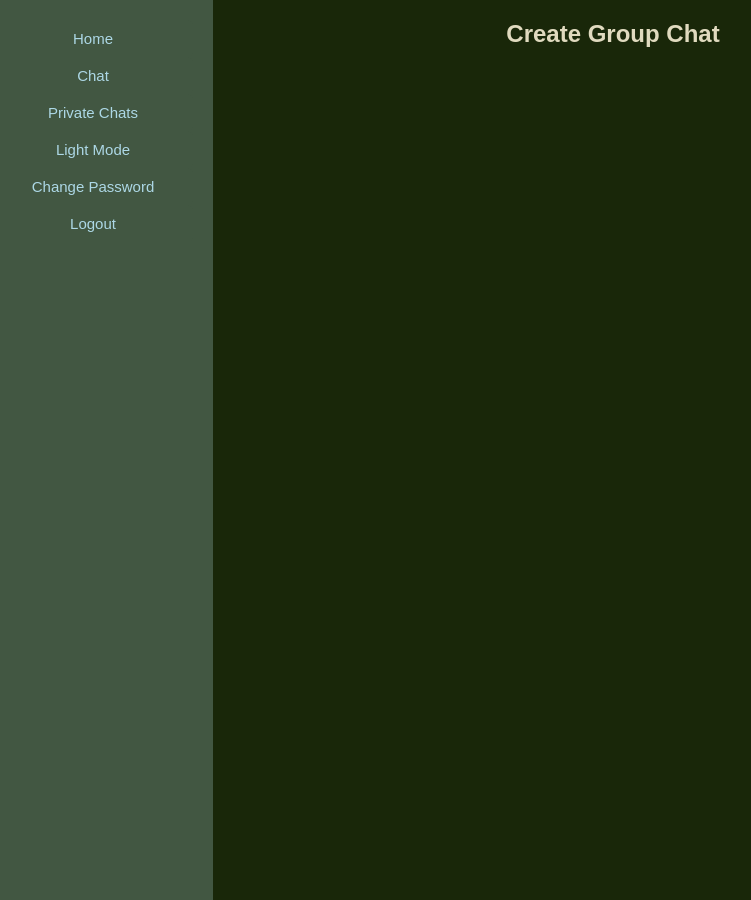
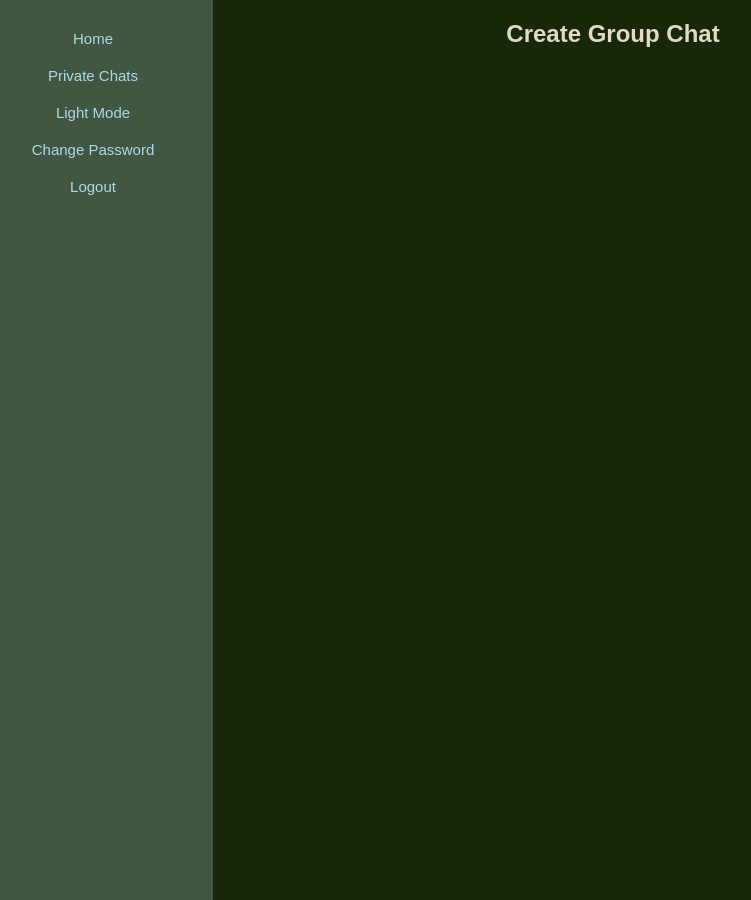
Before and after one commit to Brysonflowers/Echo-Chat, a Django app: page /echochatapp/create_group/ in a window 1280 px wide. Shown: the part 35-935 px from the top of the page, without its empty margins (27-778 px from the left). Run offline with Django 5.2, Linux system fonts and the light colour scheme; the visitor is signed in with stand-in values (Sample User, id 1).

Commit message:
Fix: Remove broken 'Chat' link from nav-bar.html
Removed the 'Chat' button and its link from  to resolve a  error. The link was pointing to a URL that required a  argument without providing one, causing the error. The chat groups are now accessible through the sidebar on the chat pages, making this navigation button redundant.

```diff
--- a/textingproject/echochatapp/templates/nav-bar.html
+++ b/textingproject/echochatapp/templates/nav-bar.html
@@ -2,7 +2,6 @@
 <nav id="nav-bar" class="hidden">
     <ul>
         <li><a><button type="button" onclick="home_page()">Home</button></a></li>
-        <li><a href="{% url 'chat' %}"><button>Chat</button></a></li>
         <li><a href="{% url 'private_chats' %}"><button>Private Chats</button></a></li>
         <li><a><button id="theme-toggle">Light Mode</button></a></li>
         <li><a href="{% url 'password_change' %}"><button>Change Password</button></a></li>
```
